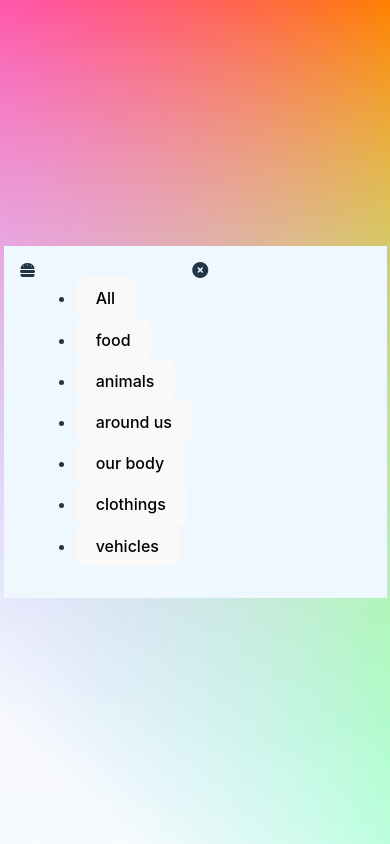
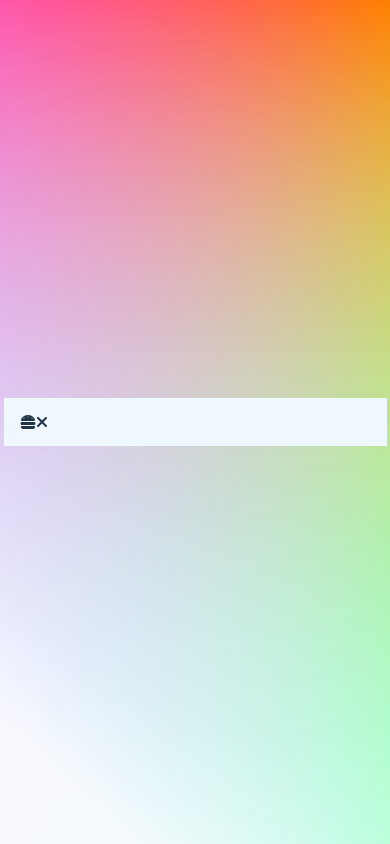
Before and after one commit to pattpjy/word-game-typescript, a React (Vite) app: page /game in a window 390 px wide. Built offline with nearby package versions, Linux system fonts and the light colour scheme.

Commit message:
Add fontAwesome npm, refactor icon , add hamburger function

```diff
--- a/src/containers/GameContainer.tsx
+++ b/src/containers/GameContainer.tsx
@@ -1,10 +1,13 @@
 //the container component responsible for managing the logic and state associated with the game component.
 
-import React from "react";
+import React, { useState } from "react";
 
 import { CatBarContainer } from "./CatBarContainer";
+import { FontAwesomeIcon } from "@fortawesome/react-fontawesome";
+import { faXmark, faBurger } from "@fortawesome/free-solid-svg-icons";
+import { library } from "@fortawesome/fontawesome-svg-core";
+
 import styles from "./container.module.css";
-import { useState } from "react";
 
 import { WordData } from "../types/WordData";
 import { WordDataRepository } from "../repository/wordRepo";
@@ -16,10 +19,24 @@ interface GameContainerProps {
   word: string;
   categories: string;
 }
+
+// Import individual Font Awesome Pro icons
+library.add(faBurger, faXmark);
+
 const GameContainer: React.FC<GameContainerProps> = () => {
   const [allWords, setAllWords] = useState<WordData[]>([]);
   const [selectedCategory, setSelectedCategory] = useState<string>("");
+  const [catBarOpen, setCatBarOpen] = useState<boolean>(false);
 
+  const handleBurgerOpen = () => {
+    setCatBarOpen(true);
+  };
+  const handleBurgerClose = () => {
+    setCatBarOpen(false);
+  };
+
+  console.log(catBarOpen);
+  //maybe instead of having the burger open close state just have a catbar state?
   const handleCategorySelect = async (category: string) => {
     setSelectedCategory(category);
     try {
@@ -33,9 +50,18 @@ const GameContainer: React.FC<GameContainerProps> = () => {
 
   return (
     <div className={styles["game-board"]}>
-      <i className="fa-solid fa-burger" id="burger"></i>
-      <CatBarContainer onCategorySelected={handleCategorySelect} />
-      <i className="fa-solid fa-circle-xmark" id="xmark"></i>
+      <FontAwesomeIcon icon={faBurger} onClick={handleBurgerOpen} />
+      <div
+        className={`${styles["catBarContainer"]} ${
+          catBarOpen
+            ? styles["catBarContainerOpen"]
+            : styles["catBarContainerClose"]
+        }`}
+      >
+        <CatBarContainer onCategorySelected={handleCategorySelect} />
+      </div>
+
+      <FontAwesomeIcon icon={faXmark} onClick={handleBurgerClose} />
       {allWords.length > 0 && selectedCategory && (
         <main className={styles.main}>
           <GameBoard allWords={allWords} />
--- a/src/containers/container.module.css
+++ b/src/containers/container.module.css
@@ -22,3 +22,13 @@
 .large-icon {
   font-size: 60px;
 }
+.hamburger-open {
+  display: block;
+}
+.catBarContainerOpen {
+  display: block;
+}
+
+.catBarContainerClose {
+  display: none;
+}
```
Also changed, not shown: package.json (+12 -0 lines), 1 other file (tests, documents, lock files or other folders).
